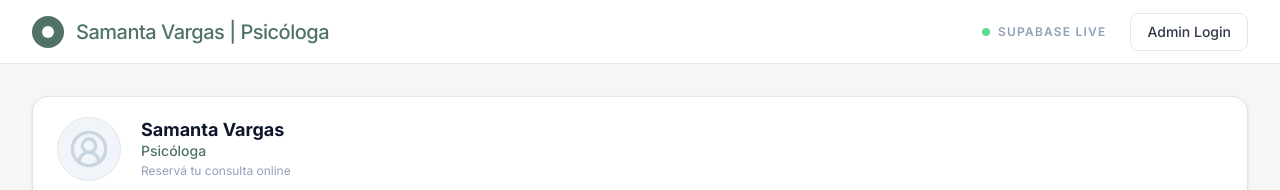
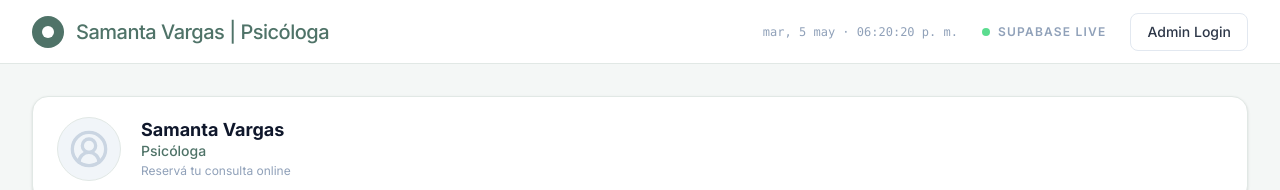
Before and after one commit to Duhastfran/lumiagestion, a React (Vite) app: page / in a window 1280 px wide. Shown: the top 190 px of the page. Built offline with nearby package versions, Linux system fonts and the light colour scheme; no server answers; the database is empty.

Commit message:
actualizacion

```diff
--- a/src/components/Layout.tsx
+++ b/src/components/Layout.tsx
@@ -8,8 +8,20 @@ interface LayoutProps {
   user: User | null;
 }
 
+const useClock = () => {
+  const [now, setNow] = React.useState(new Date());
+  React.useEffect(() => {
+    const id = setInterval(() => setNow(new Date()), 1000);
+    return () => clearInterval(id);
+  }, []);
+  const dia = now.toLocaleDateString('es-AR', { weekday: 'short', day: 'numeric', month: 'short' });
+  const hora = now.toLocaleTimeString('es-AR', { hour: '2-digit', minute: '2-digit', second: '2-digit' });
+  return `${dia} · ${hora}`;
+};
+
 export const Layout: React.FC<LayoutProps> = ({ children, user }) => {
   const navigate = useNavigate();
+  const clock = useClock();
 
   const handleLogout = async () => {
     await supabase.auth.signOut();
@@ -26,6 +38,7 @@ export const Layout: React.FC<LayoutProps> = ({ children, user }) => {
           <span className="text-xl font-medium tracking-tight text-primary hidden sm:block">Samanta Vargas | Psicóloga</span>
         </Link>
         <div className="flex items-center gap-4 md:gap-6">
+          <span className="text-xs font-mono text-slate-400 hidden md:inline">{clock}</span>
           <div className="flex items-center gap-2">
             <div className="w-2 h-2 bg-green-500 rounded-full animate-pulse"></div>
             <span className="text-[10px] md:text-xs font-semibold uppercase tracking-widest text-slate-400">Supabase Live</span>
```
